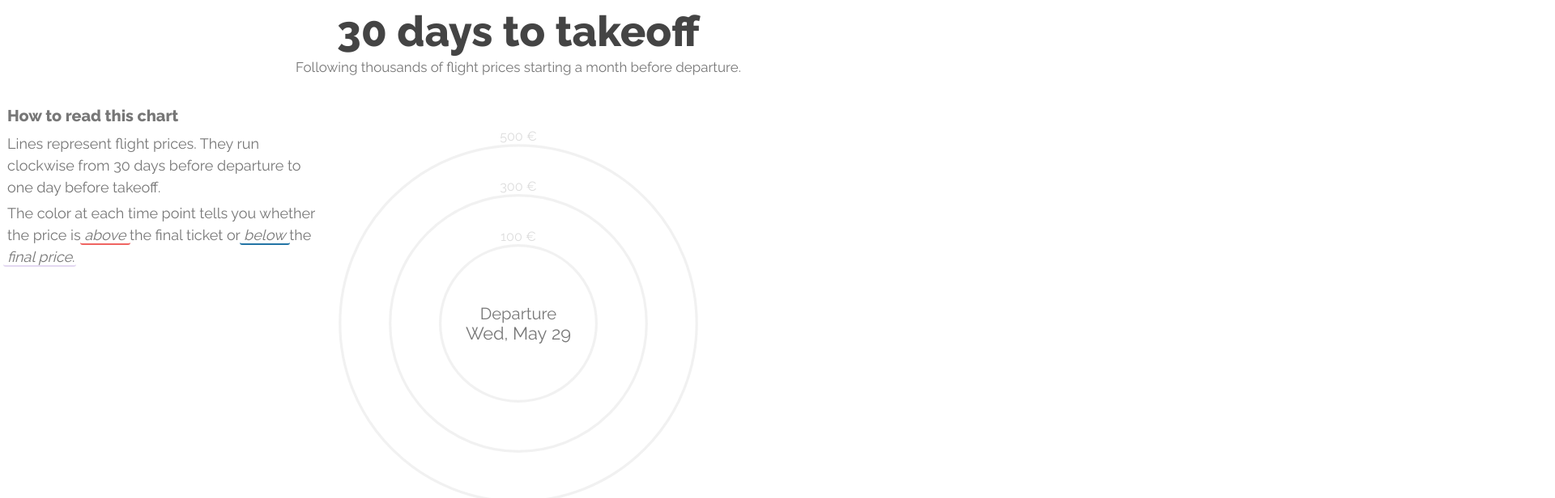
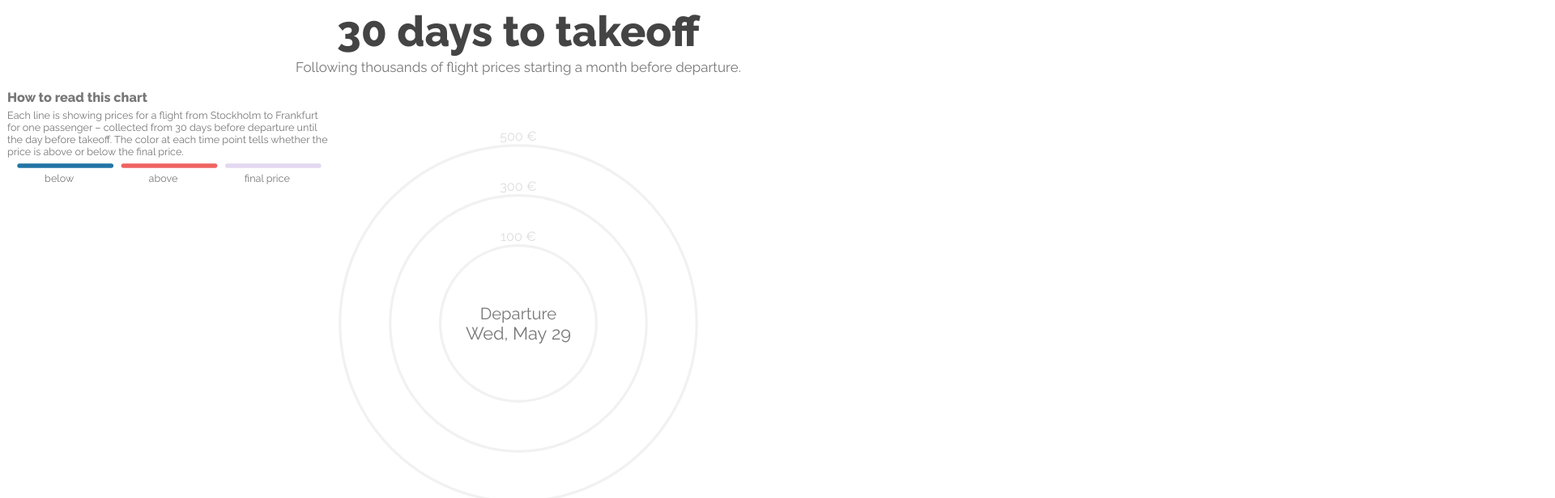
Before and after one commit to higsch/flyhigh, a Svelte app in the folder visualisation/app/: page / in a window 1280 px wide. Shown: the top 616 px of the page at 81% size, 1920 px wide, since content can reach past the window. Built offline with nearby package versions, Linux system fonts and the light colour scheme.

Commit message:
line legend

```diff
--- a/visualisation/app/src/App.svelte
+++ b/visualisation/app/src/App.svelte
@@ -1,4 +1,5 @@
 <script>
+  import Legend from './Legend/Legend.svelte';
   import RadialGraph from './RadialGraph/RadialGraph.svelte';
   import FlightCard from './FlightCard/FlightCard.svelte';
   import TimeBrush from './TimeBrush/TimeBrush.svelte';
@@ -92,15 +93,7 @@
   </div>
   <div class="info-bar">
     <div class="left legend">
-      <div class="legend-text">
-        <h4>How to read this chart</h4>
-        <p class="mt">Lines represent flight prices. They run clockwise from 30 days before
-          departure to one day before takeoff.</p>
-        <p class="mt">The color at each time point tells you whether the price is <em class="high">above</em>
-          the final ticket or <em class="low">below</em> the <em class="end">final price</em>.</p>
-      </div>
-      <svg class="color-legend"></svg>
-      <div class="legend-info">Check out further explanations in the desktop version.</div>
+      <Legend />
     </div>
     <div class="right">
       {#await data.find(elem => elem.name === 'flightInfo').data then data}
@@ -151,12 +144,6 @@
     color: var(--gray);
   }
 
-  h4 {
-    margin: 0.3rem 0;
-    font-size: 1.1rem;
-    font-weight: bold;
-  }
-
   .top-wrapper {
     position: absolute;
     z-index: 100;
@@ -174,13 +161,9 @@
 
   .info-bar > div {
     max-width: 30%;
+    max-width: 400px;
     padding: 0.5rem;
     color: var(--gray);
-  }
-
-  .legend-info {
-    display: none;
-    font-size: 0.8rem;
   }
 
   @media (orientation: portrait) {
@@ -192,29 +175,6 @@
     .info-bar > div {
       max-width: 100%;
     }
-
-    .legend-text {
-      display: none;
-    }
-
-    .legend-info {
-      display: block;
-    }
-  }
-
-  .legend {
-    margin: 1rem 0;
-    font-size: 1rem;
-    line-height: 1.5;
-  }
-
-  .flight-card {
-    position: absolute;
-    bottom: 17%;
-    z-index: 1;
-    width: 100%;
-    height: 20%;
-    max-height: 43vw;
   }
 
   .time-bar {
--- /dev/null
+++ b/visualisation/app/src/Legend/Legend.svelte
@@ -0,0 +1,62 @@
+<script>
+  const lineMargin = 15;
+  let width;
+
+  $: effectiveWidth = width - lineMargin;
+</script>
+
+<div class="text" bind:clientWidth={width}>
+  <h4>How to read this chart</h4>
+  <p class="mt">
+    Each line is showing prices for a flight from Stockholm to Frankfurt for one passenger – collected from
+    30 days before departure until the day before takeoff.
+    The color at each time point tells whether the price is above or below the final price.
+  </p>
+</div>
+<svg width={width} height="2.2rem">
+  <g class="lines">
+    <line class="low" x1={lineMargin} y1="10" x2={effectiveWidth / 3} y2="10"></line>
+    <line class="high" x1={effectiveWidth / 3 + lineMargin} y1="10" x2={2 * effectiveWidth / 3} y2="10"></line>
+    <line class="final" x1={2 * effectiveWidth / 3 + lineMargin} y1="10" x2={3 * effectiveWidth / 3} y2="10"></line>
+  </g>
+  <g class="labels" transform="translate(0 30)">
+    <text transform="translate({effectiveWidth / 6} 0)">below</text>
+    <text transform="translate({3 * effectiveWidth / 6} 0)">above</text>
+    <text transform="translate({5 * effectiveWidth / 6} 0)">final price</text>
+  </g>
+</svg>
+
+<style>
+  .text {
+    font-size: 0.7rem;
+  }
+
+  h4 {
+    margin: 0.3rem 0;
+    font-size: 0.9rem;
+    font-weight: bold;
+  }
+
+  svg line {
+    stroke-width: 0.3rem;
+    stroke-linecap: round;
+  }
+
+  svg line.low {
+    stroke: var(--low-price);
+  }
+
+  svg line.high {
+    stroke: var(--high-price);
+  }
+
+  svg line.final {
+    stroke: var(--end-price);
+  }
+
+  svg text {
+    font-size: 0.7rem;
+    fill: var(--gray);
+    text-anchor: middle;
+  }
+</style>
```
